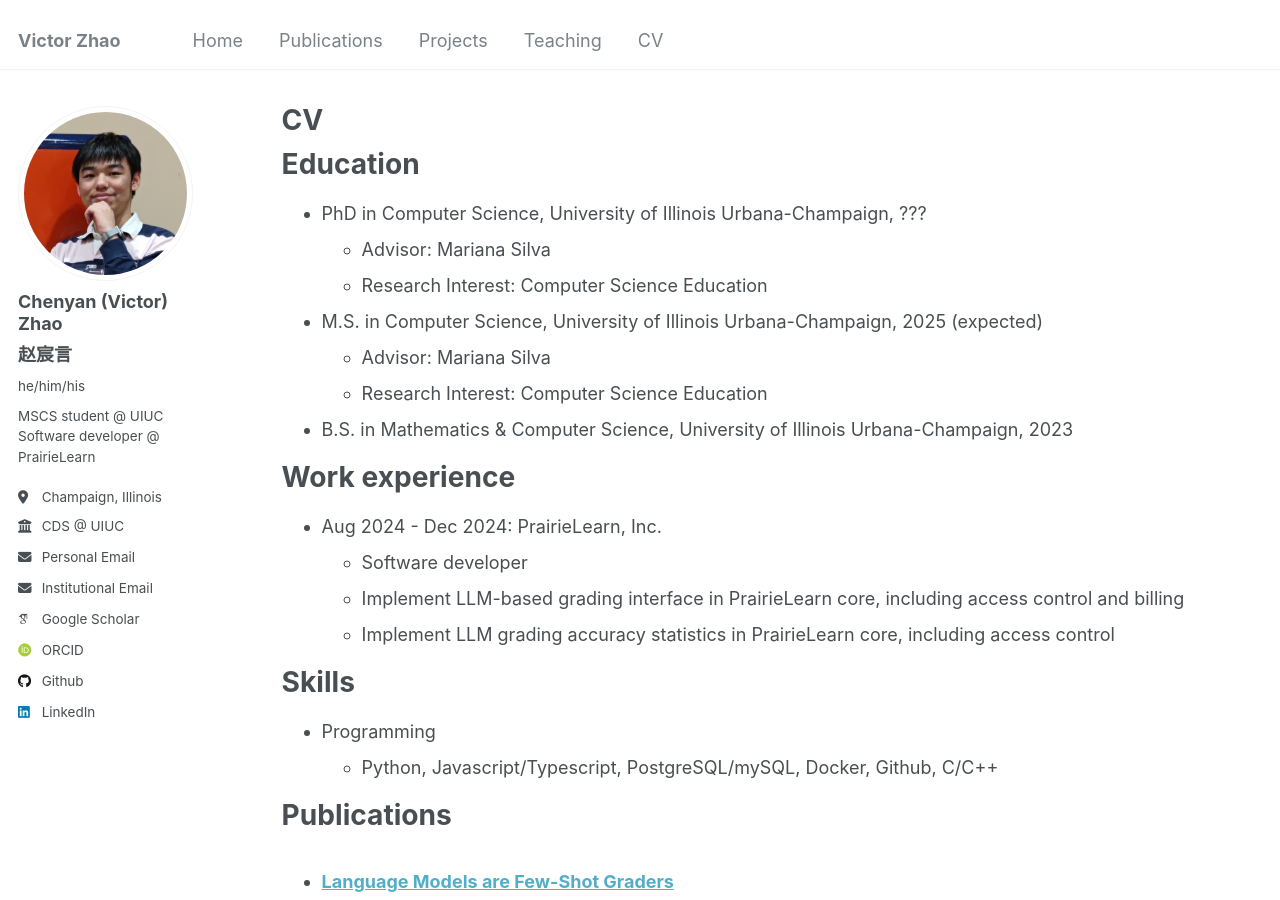
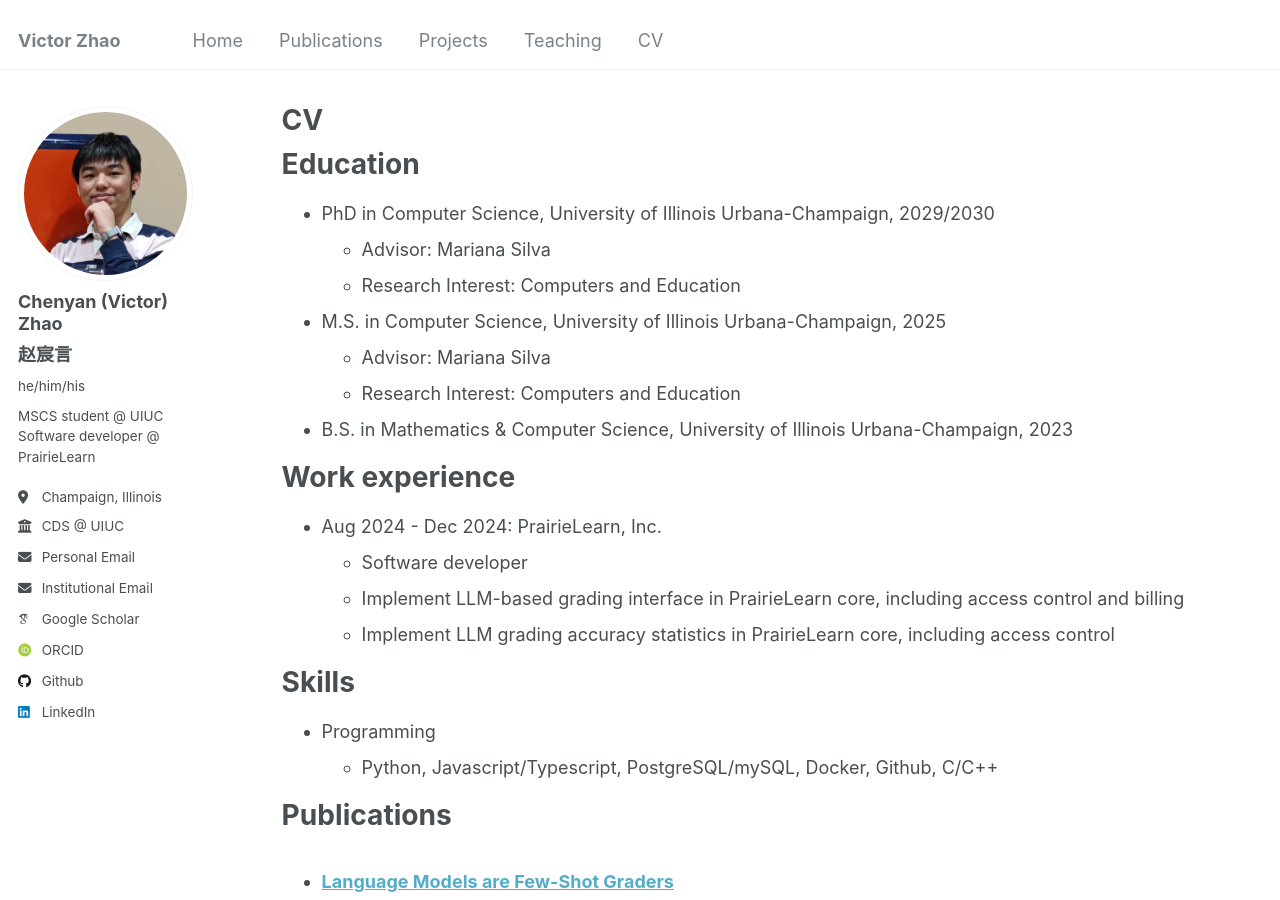
Before and after one commit to Victorsss-Orz/Victorsss-Orz.github.io, a Jekyll site: the page built from _pages/cv.md, in a window 1280 px wide and 900 px high. Built offline with Jekyll 4.4.1, drawn with Linux system fonts in a browser that asks for light colours; some web fonts are replaced.

Commit message:
update education

```diff
--- a/_pages/about.html
+++ b/_pages/about.html
@@ -58,11 +58,12 @@ redirect_from:
         <div class="text-avatar-container">
             <div style="flex-grow: 1;">
                 <p>
-                    I am a second year Master of Science student and incoming PhD student
+                    I am a first year PhD student
                     at the University of Illinois Urbana-Champaign (UIUC)
                     in the Siebel School of Computing and Data Science.
                     I also earned my Bachelor's degree here
-                    majoring in Mathematics & Computer Science.
+                    majoring in Mathematics & Computer Science,
+                    and Master of Science degree in Computer Science.
                     I am a part of the <b>Computers and Education Area</b>,
                     and my advisor is the amazing <a href="https://mfsilva.web.illinois.edu/">Mariana Silva</a>.
                 </p>
--- a/_pages/cv.md
+++ b/_pages/cv.md
@@ -11,12 +11,12 @@ redirect_from:
 
 # Education
 
-- PhD in Computer Science, University of Illinois Urbana-Champaign, ???
+- PhD in Computer Science, University of Illinois Urbana-Champaign, 2029/2030
   - Advisor: Mariana Silva
-  - Research Interest: Computer Science Education
-- M.S. in Computer Science, University of Illinois Urbana-Champaign, 2025 (expected)
+  - Research Interest: Computers and Education
+- M.S. in Computer Science, University of Illinois Urbana-Champaign, 2025
   - Advisor: Mariana Silva
-  - Research Interest: Computer Science Education
+  - Research Interest: Computers and Education
 - B.S. in Mathematics & Computer Science, University of Illinois Urbana-Champaign, 2023
 
 # Work experience
```
